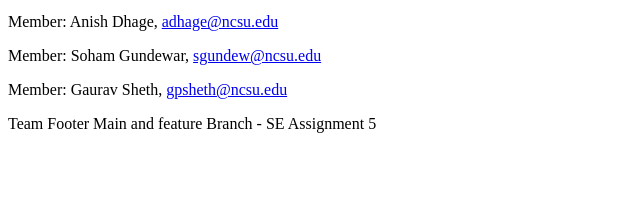
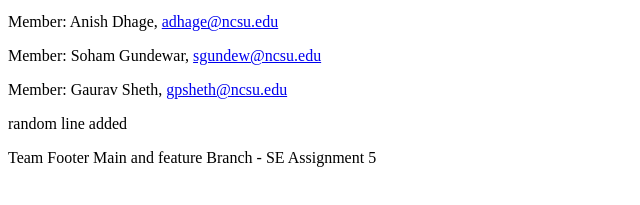
Before and after one commit to NCSU-SE-2024/git-homework, a plain HTML site: page index.html in a window 1280 px wide. Shown: the part 87-292 px from the top of the page, without its empty margins (0-640 px from the left). Drawn offline with Linux system fonts and the light colour scheme.

Commit message:
Added random new line in index.html

```diff
--- a/index.html
+++ b/index.html
@@ -4,5 +4,6 @@
     <p>Member: Anish Dhage, <a href="adhage@ncsu.edu">adhage@ncsu.edu</a></p>
     <p>Member: Soham Gundewar, <a href="sgundew@ncsu.edu">sgundew@ncsu.edu</a></p>
     <p>Member: Gaurav Sheth, <a href="gpsheth@ncsu.edu">gpsheth@ncsu.edu</a></p>
+    <p>random line added</p>
     <footer>Team Footer Main and feature Branch - SE Assignment 5</footer>
 </body></html>
```
